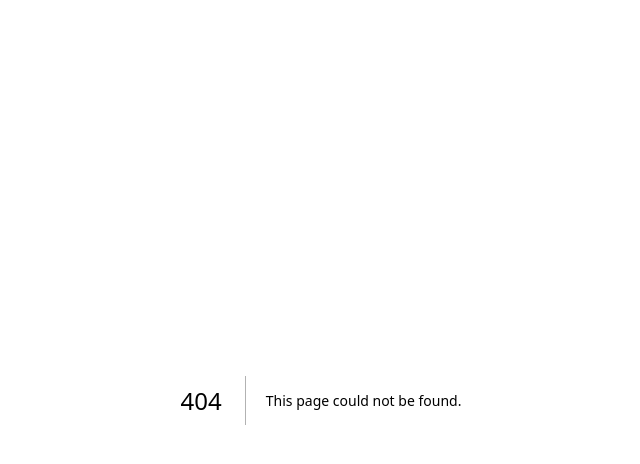
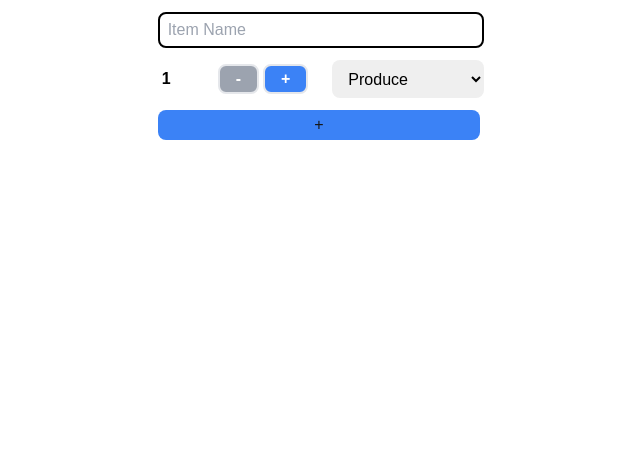
Before and after one commit to DanielH52Edu/cprg306-assignments, a Next.js app: page /week-5 in a window 1280 px wide. Before the commit this address had no page. Shown: the top 464 px of the page, without its empty margins (319-959 px from the left). Built offline with nearby package versions, Linux system fonts and the light colour scheme.

Commit message:
Add week 5

```diff
--- a/app/page.js
+++ b/app/page.js
@@ -9,6 +9,7 @@ export default function Home() {
             <li><Link href={'week-2'} className="hover:underline hover:text-green-200">Week 2</Link></li>
             <li><Link href={'week-3'} className="hover:underline hover:text-green-200">Week 3</Link></li>
             <li><Link href={'week-4'} className="hover:underline hover:text-green-200">Week 4</Link></li>
+            <li><Link href={'week-5'} className="hover:underline hover:text-green-200">Week 5</Link></li>
         </ul>
     </main>
   );
--- /dev/null
+++ b/app/week-5/new-item.js
@@ -0,0 +1,78 @@
+"use client"
+
+import {useState} from "react";
+
+export default function NewItem () {
+    const [name, setName] = useState("");
+    const [category, setCategory] = useState("produce");
+    const [quantity, setQuantity] = useState(1);
+
+    const increment = () => { setQuantity(quantity + 1); };
+    const decrement = () => { setQuantity(quantity - 1); };
+
+    const formSubmit = (event) => {
+        event.preventDefault();
+
+        let item = {
+            name: name,
+            quantity: quantity,
+            category: category,
+        }
+
+        console.log(item)
+
+        alert("Name: " + item.name + "\nQuantity: " + item.quantity + "\nCategory: " + item.category);
+        setCategory("produce");
+        setQuantity(1);
+        setName("");
+    }
+
+    return <section className="">
+        <form className="flex flex-col gap-3" onSubmit={formSubmit}>
+            <input type="text" name="name" placeholder="Item Name"
+                   value={name} onChange={(e) => setName(e.target.value)}
+                   required
+                   className="border-2 border-black text-black px-2 py-1 rounded-lg "/>
+
+            <div className="flex justify-between gap-5">
+                <section className="bg-white flex items-center text-white font-bold p-1 w-min">
+                    <div className="text-black w-14" >{ quantity }</div>
+                    <input type={"button"}
+                           className="mr-1 border-2 px-4 rounded-lg text-center leading-relaxed
+            bg-blue-500 hover:bg-blue-600 focus:border-blue-400 disabled:bg-gray-400"
+                           onClick={decrement}
+                           disabled={quantity === 1} value={"-"}/>
+                    <input type={"button"}
+                           className="border-2 px-4 rounded-lg text-center leading-relaxed
+            bg-blue-500 hover:bg-blue-600 focus:border-blue-400 disabled:bg-gray-400"
+                           onClick={increment}
+                           disabled={quantity === 20} value={"+"}/>
+                </section>
+
+                <select className="text-black px-3 rounded-lg"
+                    value={category} onChange={(e) => setCategory(e.target.value)}>
+
+                    <option value={"category"} disabled>Category</option>
+                    <option value={"produce"}>Produce</option>
+                    <option value={"dairy"}>Dairy</option>
+                    <option value={"bakery"}>Bakery</option>
+                    <option value={"meat"}>Meat</option>
+                    <option value={"frozen foods"}>Frozen Foods</option>
+                    <option value={"canned goods"}>Canned Goods</option>
+                    <option value={"dry goods"}>Dry Goods</option>
+                    <option value={"beverages"}>Beverages</option>
+                    <option value={"snacks"}>Snacks</option>
+                    <option value={"household"}>Household</option>
+                    <option value={"other"}>Other</option>
+                </select>
+
+            </div>
+
+
+            <input type={"submit"} value="+"
+                   className="mr-1 border-2 border-transparent px-4 rounded-lg text-center leading-relaxed
+            bg-blue-500 hover:bg-blue-600 focus:border-blue-400 disabled:bg-gray-400" />
+
+        </form>
+    </section>
+}
--- /dev/null
+++ b/app/week-5/page.js
@@ -0,0 +1,9 @@
+import NewItem from "@/app/week-5/new-item";
+
+export default function Page() {
+    return (
+        <main className="mt-3 flex justify-center">
+            <NewItem />
+        </main>
+    )
+}
```
